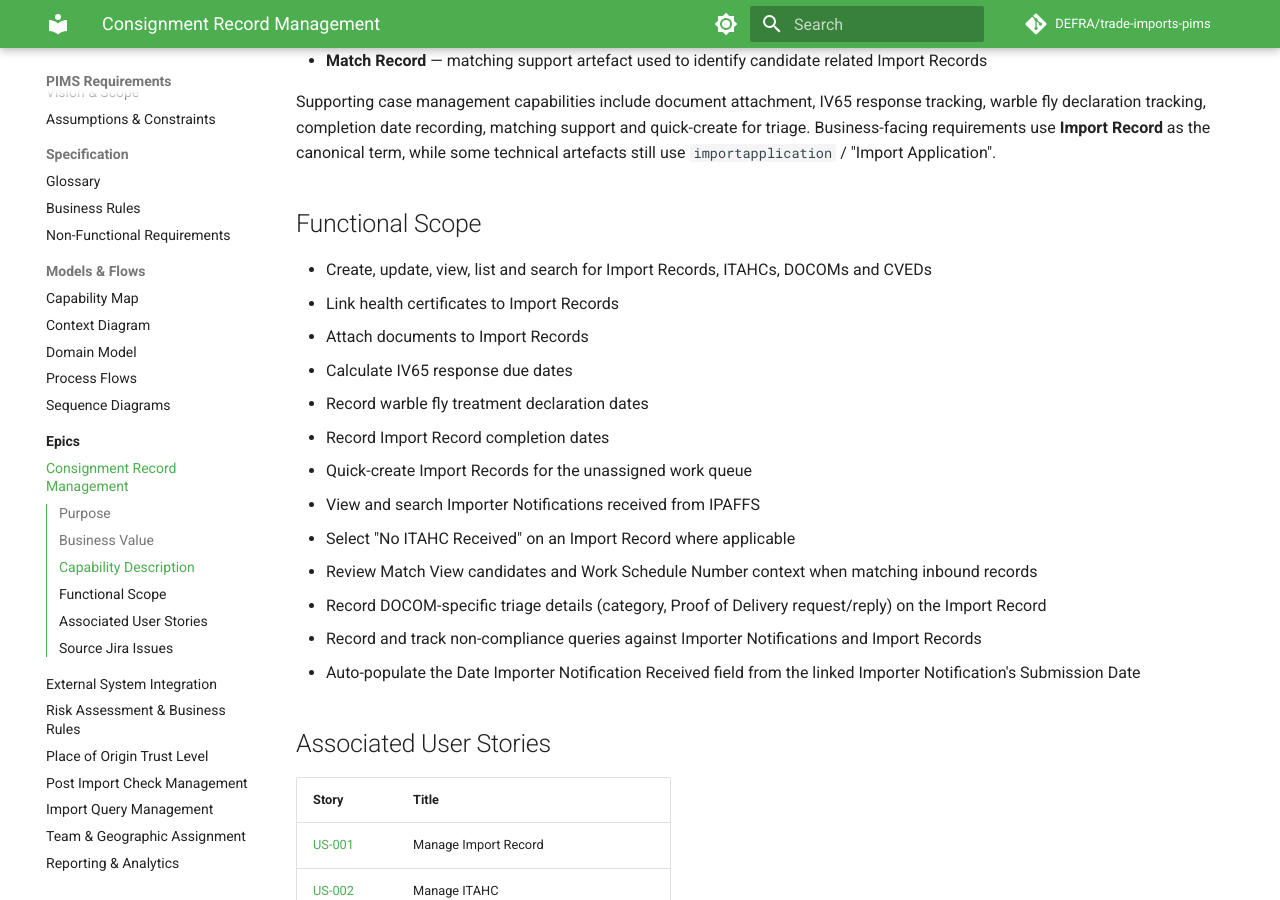
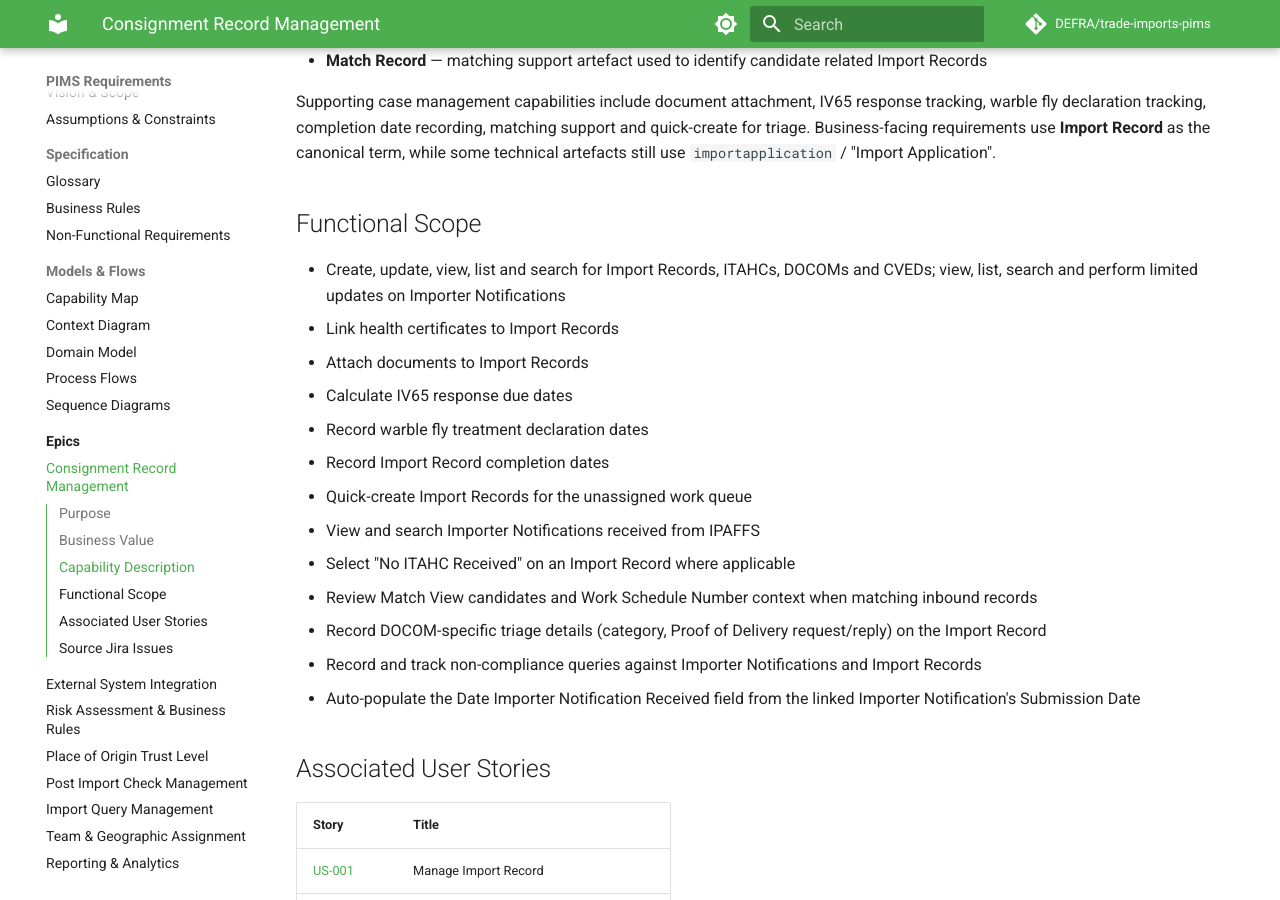
Before and after one commit to DEFRA/trade-imports-pims, an MkDocs documentation site: the page built from docs/requirements/epics/EPIC-Consignment-Record-Management.md, in a window 1280 px wide and 900 px high, scrolled down 677 px. Built offline with MkDocs 1.6.1 and Material for MkDocs 9.7.7, drawn with Linux system fonts in a browser that asks for light colours; a script that is not in the unit is left out; comment, search, counter and statistics services are not loaded.

Commit message:
Potential fix for pull request finding 'Scope incorrectly excludes required Importer Notification updates'
Co-authored-by: Copilot Autofix powered by AI <175728472+Copilot@users.noreply.github.com>

```diff
--- a/docs/requirements/epics/EPIC-Consignment-Record-Management.md
+++ b/docs/requirements/epics/EPIC-Consignment-Record-Management.md
@@ -23,7 +23,7 @@ Supporting case management capabilities include document attachment, IV65 respon
 
 ## Functional Scope
 
-- Create, update, view, list and search for Import Records, ITAHCs, DOCOMs and CVEDs
+- Create, update, view, list and search for Import Records, ITAHCs, DOCOMs and CVEDs; view, list, search and perform limited updates on Importer Notifications
 - Link health certificates to Import Records
 - Attach documents to Import Records
 - Calculate IV65 response due dates
```
